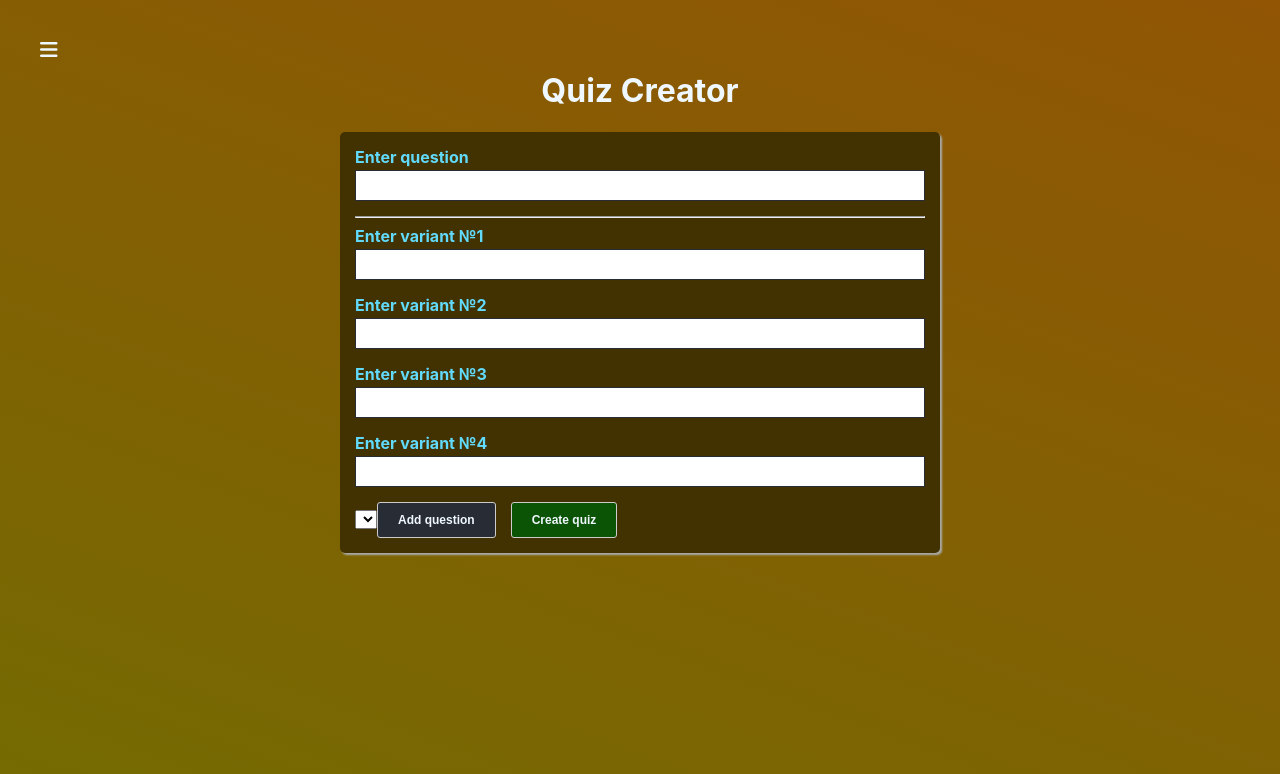
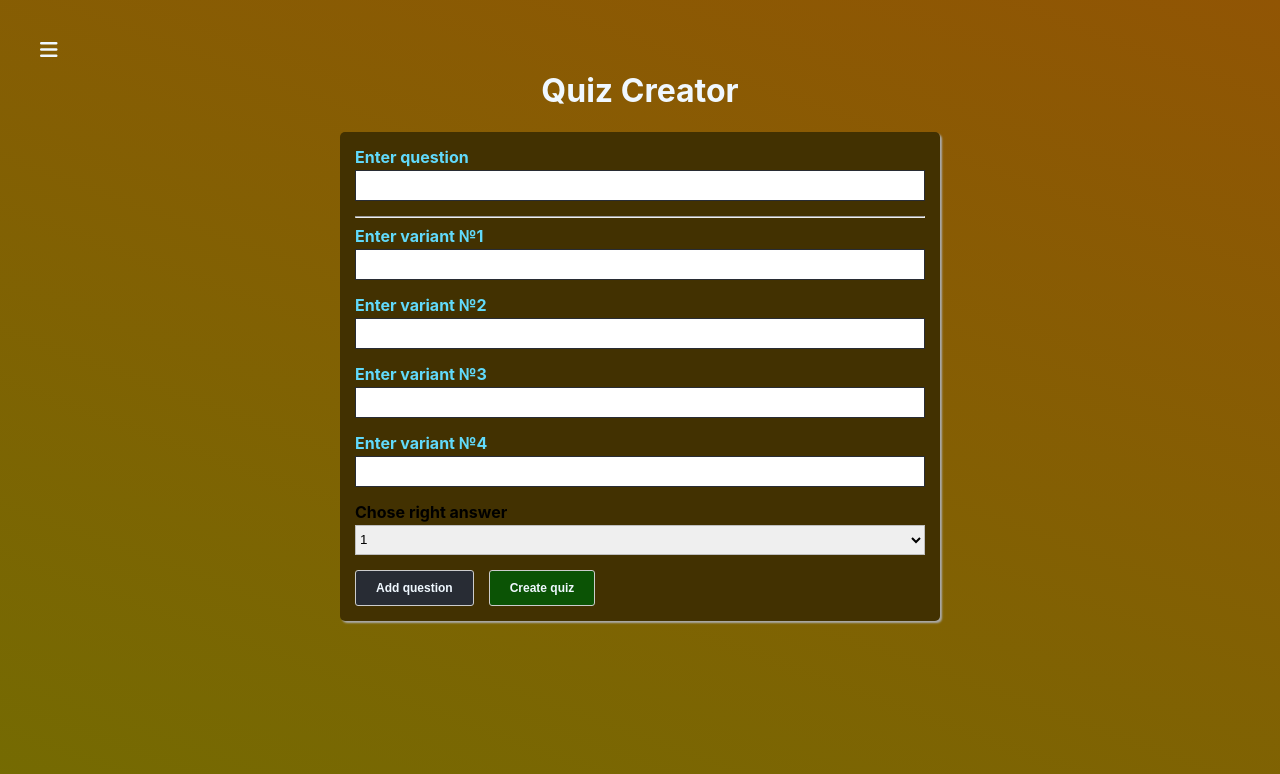
Before and after one commit to RomanDubinin/ReactSandbox, a React (Create React App) app in the folder quiz-app/: page /quiz-creator in a window 1280 px wide. Shown: the top 774 px of the page. Built offline with nearby package versions, Linux system fonts and the light colour scheme.

Commit message:
select component

```diff
--- a/quiz-app/src/QuizCreator/QuizCreator.js
+++ b/quiz-app/src/QuizCreator/QuizCreator.js
@@ -1,6 +1,7 @@
 import React from "react";
 import Button from "../UI/Button/Button";
 import Input from "../UI/Input/Input";
+import Select from "../UI/Select/Select";
 import {createControl} from "../Form/FormFramework";
 import './QuizCreator.css'
 
@@ -36,6 +37,7 @@
 export default class QuizCreator extends React.Component{
     state = {
         quiz: [],
+        rightAnswerId: 1,
         formControls: createFormControls()
     };
 
@@ -75,6 +77,12 @@
         })
     };
 
+    selectChangeHandler = event => {
+        this.setState({
+            rightAnswerId: event.target.value
+        })
+    };
+
     render() {
         return (
             <div className='QuizCreator'>
@@ -84,7 +92,17 @@
                     <form onSubmit={this.submitHandler}>
                         {this.renderInputs()}
 
-                        <select></select>
+                        <Select
+                            label='Chose right answer'
+                            value={this.state.rightAnswerId}
+                            onChange={this.selectChangeHandler}
+                            options={[
+                                {text: '1', value: 1},
+                                {text: '2', value: 2},
+                                {text: '3', value: 3},
+                                {text: '4', value: 4}
+                            ]}
+                        />
 
                         <Button buttonType='primary' onClick={this.addQuestionHandler}>
                             Add question
--- /dev/null
+++ b/quiz-app/src/UI/Select/Select.css
@@ -0,0 +1,21 @@
+.Select{
+    margin-bottom: 15px;
+}
+
+.Select label{
+    margin: 0 0 3px 0;
+    padding: 0;
+    font-weight: bold;
+    display: block;
+}
+
+.Select select{
+    display: block;
+    box-sizing: border-box;
+    border: 1px solid #bebebe;
+    margin: 0 0 5px;
+    height: 30px;
+    width: 100%;
+    outline: none;
+    transition: all 0.3s ease-in-out;
+}
--- /dev/null
+++ b/quiz-app/src/UI/Select/Select.js
@@ -0,0 +1,29 @@
+import React from "react";
+import './Select.css'
+
+const Select = props => {
+    const htmlFor = `${props.label}-${Math.random()}`
+    return(
+        <div className={'Select'}>
+            <label htmlFor=''>{props.label}</label>
+            <select
+                id={htmlFor}
+                value={props.value}
+                onChange={props.onChange}
+            >
+                {props.options.map((option, index) =>{
+                    return(
+                        <option
+                            value={option.value}
+                            key={index}
+                        >
+                            {option.text}
+                        </option>
+                    )
+                })}
+            </select>
+        </div>
+    )
+};
+
+export default Select
```
